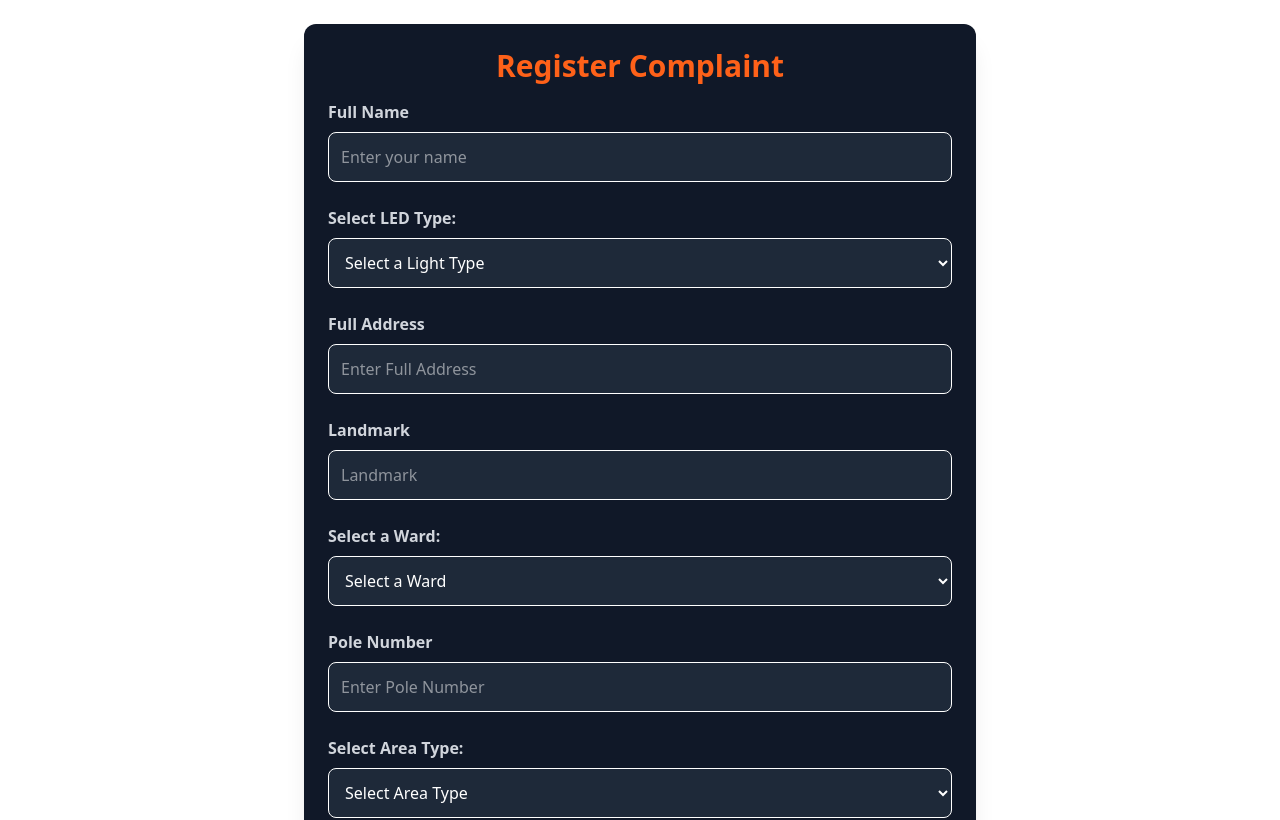
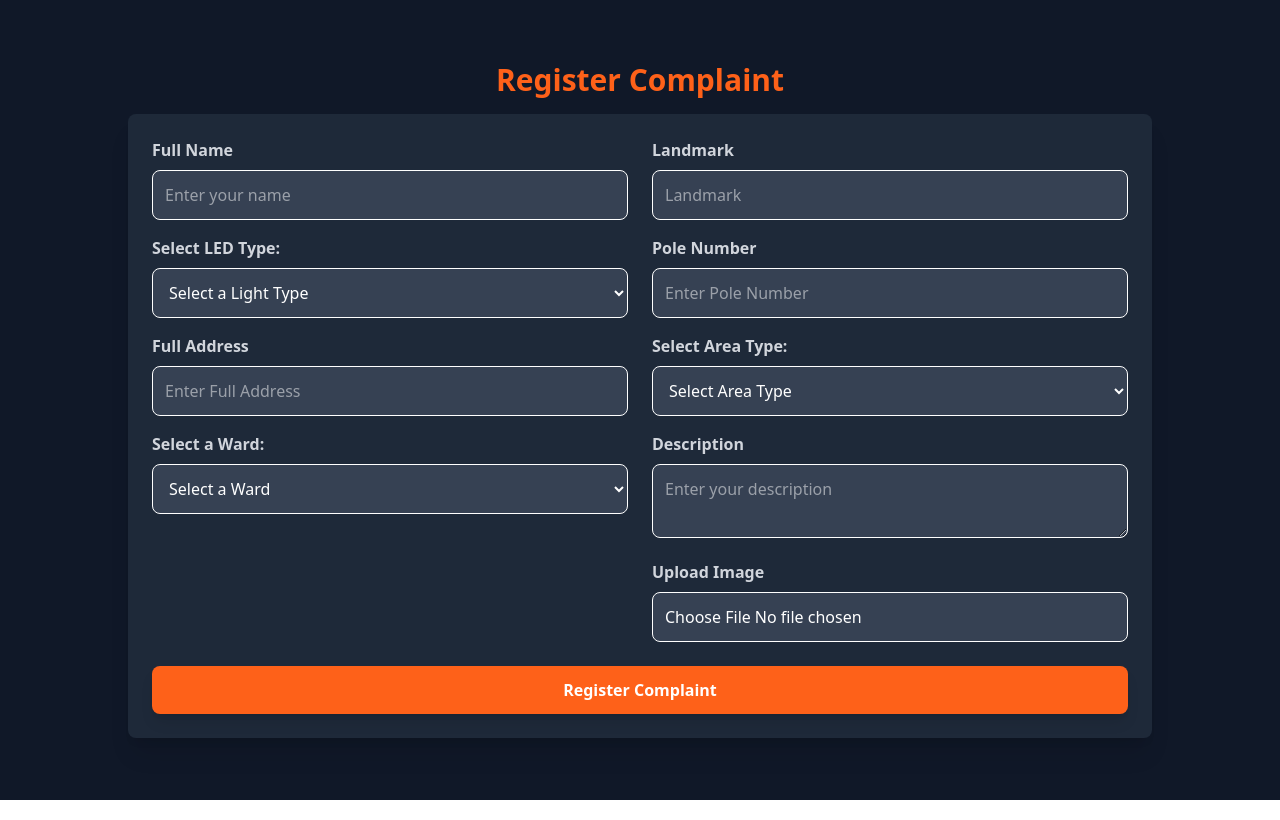
Before and after one commit to Nikhil273/Mssc_Service_App, a React (Vite) app: page /Complaint-Registration in a window 1280 px wide. Shown: the top 820 px of the page. Built offline with nearby package versions, Linux system fonts and the light colour scheme.

Commit message:
Interface Updation

```diff
--- a/src/components/RegisterComplaint.jsx
+++ b/src/components/RegisterComplaint.jsx
@@ -1,9 +1,9 @@
 import axios from "axios";
 import { useState } from "react";
-import { useNavigate } from 'react-router-dom';
-import { ToastContainer, toast } from 'react-toastify';
-import { wardData, LightType, AreaType } from '../assets/Data';
-import 'react-toastify/dist/ReactToastify.css';
+import { useNavigate } from "react-router-dom";
+import { ToastContainer, toast } from "react-toastify";
+import { wardData, LightType, AreaType } from "../assets/Data";
+import "react-toastify/dist/ReactToastify.css";
 
 const RegisterComplaint = () => {
   const navigate = useNavigate();
@@ -26,120 +26,187 @@ const RegisterComplaint = () => {
     }
     try {
       const formData = new FormData();
-      formData.append('username', username);
-      formData.append('lighttype', lighttype);
-      formData.append('address', address);
-      formData.append('landmark', landmark);
-      formData.append('ward', ward);
-      formData.append('poleno', poleno);
-      formData.append('areatype', areatype);
-      formData.append('fullDescription', fullDescription);
-      formData.append('image', image);
+      formData.append("username", username);
+      formData.append("lighttype", lighttype);
+      formData.append("address", address);
+      formData.append("landmark", landmark);
+      formData.append("ward", ward);
+      formData.append("poleno", poleno);
+      formData.append("areatype", areatype);
+      formData.append("fullDescription", fullDescription);
+      formData.append("image", image);
 
-      const response = await axios.post('http://localhost:3000/api/add', formData, {
-        headers: { 'Content-Type': 'multipart/form-data' },
+      const response = await axios.post("http://localhost:3000/api/add", formData, {
+        headers: { "Content-Type": "multipart/form-data" },
       });
 
       toast.success(response.data.message);
-      setTimeout(() => navigate('/'), 1000);
+      setTimeout(() => navigate("/"), 1000);
     } catch (error) {
       toast.error(error.response?.data?.message || "An error occurred in submitting the complaint");
     }
   };
 
   return (
-    <div className="max-w-2xl mx-auto p-6 bg-gray-900 shadow-xl rounded-xl mt-6 text-white">
+    <div className="w-screen min-h-screen p-6 bg-gray-900 text-white flex flex-col items-center justify-center">
       <h2 className="text-3xl font-semibold text-center text-[#fe6119] mb-4">Register Complaint</h2>
-      <form method="post" onSubmit={handleSubmit} className="space-y-6">
 
-        {/* Full Name */}
+      <form
+        method="post"
+        onSubmit={handleSubmit}
+        className="grid grid-cols-2 gap-6 w-[90vw] max-w-screen-lg bg-gray-800 p-6 rounded-lg shadow-xl"
+      >
+        {/* Column 1 */}
+        <div className="space-y-4">
           <div>
-          <label className="block text-gray-300 font-semibold mb-2" htmlFor="username">Full Name</label>
-          <input className="w-full p-3 border rounded-lg bg-gray-800 text-white focus:ring-2 focus:ring-[#fe6119] outline-none"
-            id="username" type="text" placeholder="Enter your name"
-            value={username} onChange={(e) => setName(e.target.value)} required />
+            <label className="block text-gray-300 font-semibold mb-2" htmlFor="username">
+              Full Name
+            </label>
+            <input
+              className="w-full p-3 border rounded-lg bg-gray-700 text-white"
+              id="username"
+              type="text"
+              placeholder="Enter your name"
+              value={username}
+              onChange={(e) => setName(e.target.value)}
+              required
+            />
           </div>
 
-        {/* Light Type */}
           <div>
             <label className="block text-gray-300 font-semibold mb-2">Select LED Type:</label>
-          <select className="w-full p-3 border rounded-lg bg-gray-800 text-white focus:ring-2 focus:ring-[#fe6119] outline-none"
-            value={lighttype} onChange={(e) => setLighttype(e.target.value)} required>
+            <select
+              className="w-full p-3 border rounded-lg bg-gray-700 text-white"
+              value={lighttype}
+              onChange={(e) => setLighttype(e.target.value)}
+              required
+            >
               <option value="">Select a Light Type</option>
               {LightType.map((Light) => (
-              <option key={Light.value} value={Light.value}>{Light.label}</option>
+                <option key={Light.value} value={Light.value}>
+                  {Light.label}
+                </option>
               ))}
             </select>
           </div>
 
-        {/* Address */}
           <div>
-          <label className="block text-gray-300 font-semibold mb-2" htmlFor="address">Full Address</label>
-          <input className="w-full p-3 border rounded-lg bg-gray-800 text-white focus:ring-2 focus:ring-[#fe6119] outline-none"
-            id="address" type="text" placeholder="Enter Full Address"
-            value={address} onChange={(e) => setAddress(e.target.value)} required />
+            <label className="block text-gray-300 font-semibold mb-2" htmlFor="address">
+              Full Address
+            </label>
+            <input
+              className="w-full p-3 border rounded-lg bg-gray-700 text-white"
+              id="address"
+              type="text"
+              placeholder="Enter Full Address"
+              value={address}
+              onChange={(e) => setAddress(e.target.value)}
+              required
+            />
           </div>
 
-        {/* Landmark */}
           <div>
-          <label className="block text-gray-300 font-semibold mb-2" htmlFor="landmark">Landmark</label>
-          <input className="w-full p-3 border rounded-lg bg-gray-800 text-white focus:ring-2 focus:ring-[#fe6119] outline-none"
-            id="landmark" type="text" placeholder="Landmark"
-            value={landmark} onChange={(e) => setLandmark(e.target.value)} required />
+            <label className="block text-gray-300 font-semibold mb-2" htmlFor="ward">
+              Select a Ward:
+            </label>
+            <select
+              className="w-full p-3 border rounded-lg bg-gray-700 text-white"
+              value={ward}
+              onChange={(e) => setWard(e.target.value)}
+              required
+            >
+              <option value="">Select a Ward</option>
+              {wardData.map((wardItem) => (
+                <option key={wardItem.value} value={wardItem}>
+                  {wardItem}
+                </option>
+              ))}
+            </select>
+          </div>
         </div>
 
-        {/* Ward */}
+        {/* Column 2 */}
+        <div className="space-y-4">
           <div>
-          <label className="block text-gray-300 font-semibold mb-2">Select a Ward:</label>
-          <select className="w-full p-3 border rounded-lg bg-gray-800 text-white focus:ring-2 focus:ring-[#fe6119] outline-none"
-            value={ward} onChange={(e) => setWard(e.target.value)} required>
-            <option value="">Select a Ward</option>
-            {wardData.map((wardItem) => (
-              <option key={wardItem.value} value={wardItem}>{wardItem}</option>
+            <label className="block text-gray-300 font-semibold mb-2" htmlFor="landmark">
+              Landmark
+            </label>
+            <input
+              className="w-full p-3 border rounded-lg bg-gray-700 text-white"
+              id="landmark"
+              type="text"
+              placeholder="Landmark"
+              value={landmark}
+              onChange={(e) => setLandmark(e.target.value)}
+              required
+            />
+          </div>
+
+          <div>
+            <label className="block text-gray-300 font-semibold mb-2" htmlFor="poleno">
+              Pole Number
+            </label>
+            <input
+              className="w-full p-3 border rounded-lg bg-gray-700 text-white"
+              id="poleno"
+              type="text"
+              placeholder="Enter Pole Number"
+              value={poleno}
+              onChange={(e) => setPoleno(e.target.value)}
+              required
+            />
+          </div>
+
+          <div>
+            <label className="block text-gray-300 font-semibold mb-2">Select Area Type:</label>
+            <select
+              className="w-full p-3 border rounded-lg bg-gray-700 text-white"
+              value={areatype}
+              onChange={(e) => setAreatype(e.target.value)}
+              required
+            >
+              <option value="">Select Area Type</option>
+              {AreaType.map((area) => (
+                <option key={area.value} value={area.value}>
+                  {area.label}
+                </option>
               ))}
             </select>
           </div>
 
-        {/* Pole No */}
           <div>
-          <label className="block text-gray-300 font-semibold mb-2" htmlFor="poleno">Pole Number</label>
-          <input className="w-full p-3 border rounded-lg bg-gray-800 text-white focus:ring-2 focus:ring-[#fe6119] outline-none"
-            id="poleno" type="text" placeholder="Enter Pole Number"
-            value={poleno} onChange={(e) => setPoleno(e.target.value)} required />
+            <label className="block text-gray-300 font-semibold mb-2" htmlFor="fullDescription">
+              Description
+            </label>
+            <textarea
+              className="w-full p-3 border rounded-lg bg-gray-700 text-white"
+              id="fullDescription"
+              placeholder="Enter your description"
+              value={fullDescription}
+              onChange={(e) => setDescription(e.target.value)}
+              required
+            />
           </div>
 
-        {/* Area Type */}
           <div>
-          <label className="block text-gray-300 font-semibold mb-2">Select Area Type:</label>
-          <select className="w-full p-3 border rounded-lg bg-gray-800 text-white focus:ring-2 focus:ring-[#fe6119] outline-none"
-            value={areatype} onChange={(e) => setAreatype(e.target.value)} required>
-            <option value="">Select Area Type</option>
-            {AreaType.map((area) => (
-              <option key={area.value} value={area.value}>{area.label}</option>
-            ))}
-          </select>
+            <label className="block text-gray-300 font-semibold mb-2">Upload Image</label>
+            <input
+              className="w-full p-3 border rounded-lg bg-gray-700 text-white"
+              type="file"
+              onChange={(e) => setImage(e.target.files[0])}
+              required
+            />
+          </div>
         </div>
 
-        {/* Description */}
-        <div>
-          <label className="block text-gray-300 font-semibold mb-2" htmlFor="fullDescription">Description</label>
-          <textarea className="w-full p-3 border rounded-lg bg-gray-800 text-white focus:ring-2 focus:ring-[#fe6119] outline-none"
-            id="fullDescription" placeholder="Enter your description"
-            value={fullDescription} onChange={(e) => setDescription(e.target.value)} required />
-        </div>
-
-        {/* Image Upload */}
-        <div>
-          <label className="block text-gray-300 font-semibold mb-2">Upload Image</label>
-          <input className="w-full p-3 border rounded-lg bg-gray-800 text-white focus:ring-2 focus:ring-[#fe6119] outline-none"
-            type="file" onChange={(e) => setImage(e.target.files[0])} required />
-        </div>
-
-        {/* Submit Button */}
-        <button className="w-full bg-[#fe6119] hover:bg-[#d45415] transition-all duration-300 text-white font-bold py-3 px-6 rounded-lg focus:ring-2 focus:ring-[#fe6119] shadow-lg">
+        {/* Submit Button - Spans Both Columns */}
+        <div className="col-span-2">
+          <button className="w-full bg-[#fe6119] hover:bg-[#d45415] text-white font-bold py-3 px-6 rounded-lg shadow-lg">
             Register Complaint
           </button>
+        </div>
       </form>
+
       <ToastContainer />
     </div>
   );
```
Lines whose indentation alone changed are shown as unchanged.
